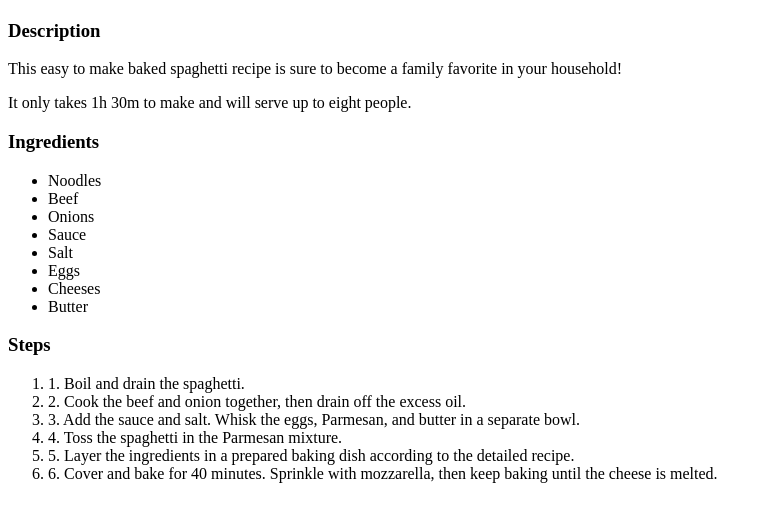
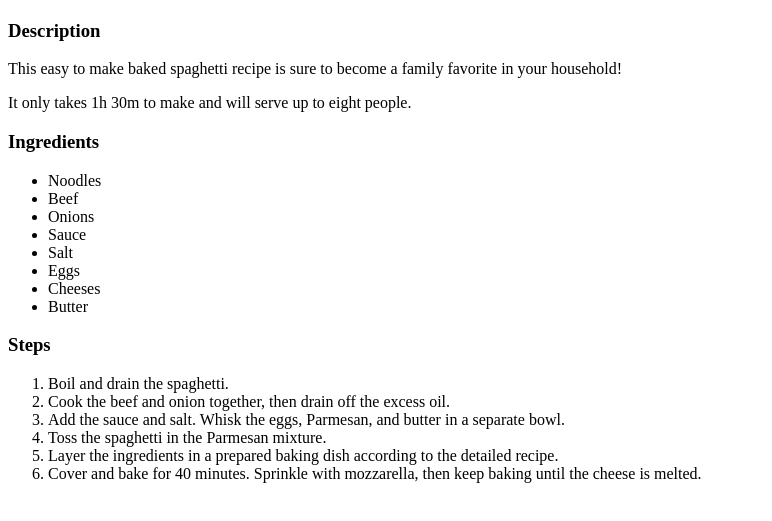
Before and after one commit to Jtm422/odin-recipes, a plain HTML site: page recipes/spaghetti.html in a window 1280 px wide. Shown: the part 99-620 px from the top of the page, without its empty margins (0-772 px from the left). Drawn offline with Linux system fonts and the light colour scheme.

Commit message:
Fix duplicate numbers on ordered list

```diff
--- a/recipes/spaghetti.html
+++ b/recipes/spaghetti.html
@@ -31,12 +31,12 @@
     <h3>Steps</h3>
 
     <ol>
-        <li>1. Boil and drain the spaghetti.</li>
-        <li>2. Cook the beef and onion together, then drain off the excess oil.</li>
-        <li>3. Add the sauce and salt. Whisk the eggs, Parmesan, and butter in a separate bowl.</li>
-        <li>4. Toss the spaghetti in the Parmesan mixture.</li>
-        <li>5. Layer the ingredients in a prepared baking dish according to the detailed recipe.</li>
-        <li>6. Cover and bake for 40 minutes. Sprinkle with mozzarella, then keep baking until the cheese is melted.</li>
+        <li>Boil and drain the spaghetti.</li>
+        <li>Cook the beef and onion together, then drain off the excess oil.</li>
+        <li>Add the sauce and salt. Whisk the eggs, Parmesan, and butter in a separate bowl.</li>
+        <li>Toss the spaghetti in the Parmesan mixture.</li>
+        <li>Layer the ingredients in a prepared baking dish according to the detailed recipe.</li>
+        <li>Cover and bake for 40 minutes. Sprinkle with mozzarella, then keep baking until the cheese is melted.</li>
     </ol>
 </body>
 </hmtl>
```
